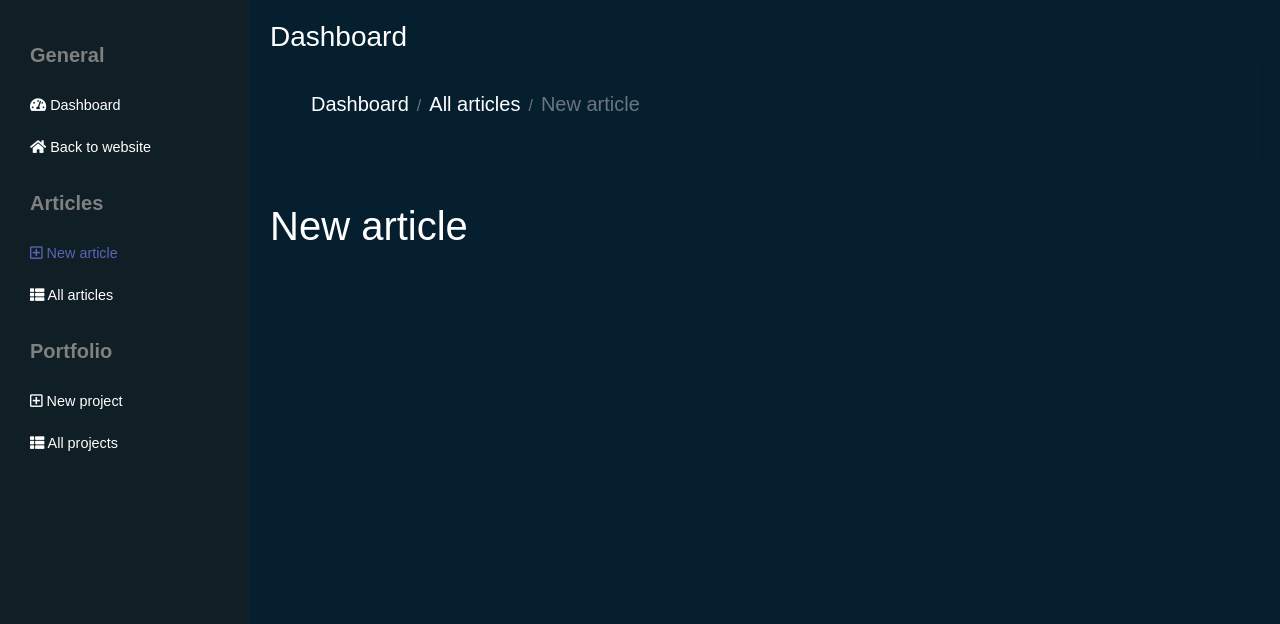
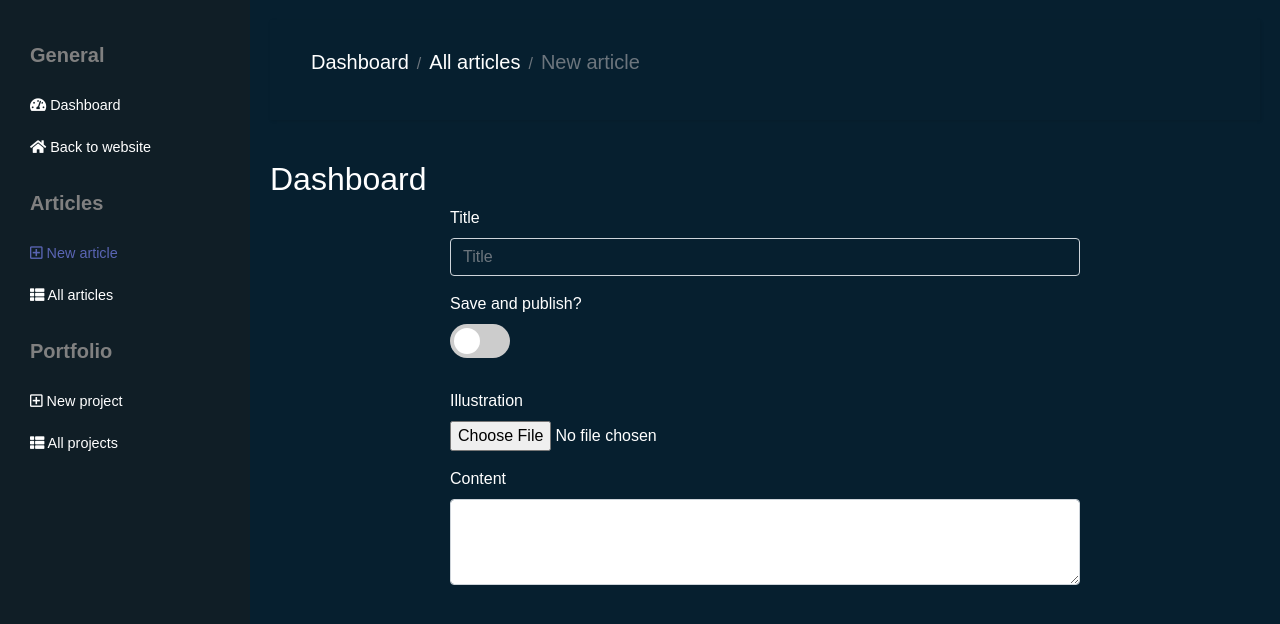
Before and after one commit to Drillan767/siteweb4-front, a Vue app: page /admin/article/new in a window 1280 px wide. Shown: the top 624 px of the page. Built offline with nearby package versions, Linux system fonts and the light colour scheme; no server answers.

Commit message:
Started the "new article" form Added a markdown-based wywiwyg Some fixes

```diff
--- a/package.json
+++ b/package.json
@@ -18,6 +18,7 @@
     "jquery": "^3.3.1",
     "npm": "^6.4.1",
     "popper.js": "^1.14.4",
+    "stackedit-js": "^1.0.7",
     "vue": "^2.5.2",
     "vue-axios": "^2.1.3",
     "vue-i18n": "^8.1.0",
--- /dev/null
+++ b/src/assets/partials/_article_new.scss
@@ -0,0 +1,55 @@
+.switch {
+  position: relative;
+  display: inline-block;
+  width: 60px;
+  height: 34px;
+}
+
+.switch input {display:none;}
+
+.slider {
+  position: absolute;
+  cursor: pointer;
+  top: 0;
+  left: 0;
+  right: 0;
+  bottom: 0;
+  background-color: #ccc;
+  -webkit-transition: .4s;
+  transition: .4s;
+}
+
+.slider:before {
+  position: absolute;
+  content: "";
+  height: 26px;
+  width: 26px;
+  left: 4px;
+  bottom: 4px;
+  background-color: white;
+  -webkit-transition: .4s;
+  transition: .4s;
+}
+
+input:checked + .slider {
+  background-color: #2196F3;
+}
+
+input:focus + .slider {
+  box-shadow: 0 0 1px #2196F3;
+}
+
+input:checked + .slider:before {
+  -webkit-transform: translateX(26px);
+  -ms-transform: translateX(26px);
+  transform: translateX(26px);
+}
+
+/* Rounded sliders */
+.slider.round {
+  border-radius: 34px;
+}
+
+.slider.round:before {
+  border-radius: 50%;
+}
--- a/src/assets/partials/_variables.scss
+++ b/src/assets/partials/_variables.scss
@@ -16,4 +16,15 @@ body {
   }
 }
 
+input[type="email"], input[type="text"] {
+  &.form-control {
+    background: none;
+    color: #fff;
+  }
+}
+
+input[type="file"].form-control-file {
+  color: #fff;
+}
+
 $night: #061F2F;
--- a/src/assets/style.scss
+++ b/src/assets/style.scss
@@ -3,3 +3,4 @@
 @import "partials/variables";
 @import "partials/login";
 @import "partials/admin_layout";
+@import "partials/article_new";
--- a/src/components/admin/AdminLayout.vue
+++ b/src/components/admin/AdminLayout.vue
@@ -62,8 +62,6 @@
 
     <div id="content">
 
-      <h3>{{ pageTitle }}</h3>
-
       <nav class="navbar navbar-expand-lg">
         <div class="container-fluid">
 
@@ -75,7 +73,12 @@
 
           <nav aria-label="breadcrumb">
             <ol class="breadcrumb">
-              <li class="breadcrumb-item" v-for="(element, index) in this.$route.meta.breadcrumb" :key="index" :class="[index === last ? 'active' : '']">
+              <li
+                class="breadcrumb-item"
+                v-for="(element, index) in this.$route.meta.breadcrumb"
+                :key="index"
+                :class="[index === last ? 'active' : '']"
+              >
                 <router-link v-if="index !== last" :to="{name: element}">{{ element }}</router-link>
                 <a v-else>{{ element }}</a>
               </li>
@@ -84,6 +87,8 @@
 
         </div>
       </nav>
+
+      <h2>{{ pageTitle }}</h2>
 
       <router-view></router-view>
     </div>
@@ -101,14 +106,14 @@ export default {
     }
   },
 
-  beforeCreate () {
+  /* beforeCreate () {
     this.$axios.get('/logged_in')
       .then(response => {
         if (!response.data) {
           this.$router.replace({name: 'login', params: {error: 'not_logged'}})
         }
       })
-  },
+  }, */
 
   watch: {
     $route (to, from) {
--- a/src/components/admin/articles/ArticleNew.vue
+++ b/src/components/admin/articles/ArticleNew.vue
@@ -1,3 +1,66 @@
 <template>
-  <h1>New article</h1>
+  <div class="col-md-8 offset-md-2">
+    <form @submit.prevent="submit">
+
+      <div class="form-group">
+        <label for="article_title">Title</label>
+        <input type="text" class="form-control" id="article_title" aria-describedby="emailHelp" placeholder="Title">
+      </div>
+
+      <div class="form-group">
+        <label for="article_draft">Save and publish?</label><br />
+        <label class="switch">
+          <input type="checkbox" id="article_draft">
+          <span class="slider round"></span>
+        </label>
+      </div>
+
+      <div class="form-group">
+        <label for="illustration">Illustration</label>
+        <input type="file" class="form-control-file" id="illustration">
+      </div>
+
+      <div class="form-group">
+        <label for="content">Content</label>
+        <textarea class="form-control" @focus="stackedit" id="article_content" rows="3"></textarea>
+      </div>
+    </form>
+  </div>
 </template>
+
+<script>
+export default {
+  data () {
+    return {
+      post: {
+
+      },
+      error: []
+    }
+  },
+
+  methods: {
+    submit () {
+      /* this.$axios.post('/post', )
+        .then(response => {
+          if (response.status === 200) {
+            this.$router.replace({ name: 'admin' })
+          }
+        }) */
+    },
+
+    stackedit () {
+      const el = document.querySelector('textarea')
+      const stackedit = new this.$stackedit()
+
+      stackedit.openFile({
+        content: el.value
+      })
+
+      stackedit.on('fileChange', (file) => {
+        el.value = file.content.text
+      })
+    }
+  }
+}
+</script>
--- a/src/components/auth/Login.vue
+++ b/src/components/auth/Login.vue
@@ -7,11 +7,6 @@
       <input type="email" v-model="email" id="inputEmail" class="form-control" placeholder="Email address" required autofocus>
       <label for="inputPassword" class="sr-only">Password</label>
       <input type="password" v-model="password" id="inputPassword" class="form-control" placeholder="Password" required>
-      <div class="checkbox mb-3">
-        <label>
-          <input type="checkbox" value="remember-me" v-model="remember_me"> Remember me
-        </label>
-      </div>
       <button type="submit" class="btn btn-lg btn-block btn-outline-primary">Login</button>
     </form>
   </div>
--- a/src/main.js
+++ b/src/main.js
@@ -8,6 +8,7 @@ import AxiosConfig from './settings/client'
 import i18n from './locale/i18n'
 import router from './router'
 import jQuery from 'jquery/dist/jquery.slim.min'
+import StackEdit from 'stackedit-js'
 import 'bootstrap'
 import './assets/style.scss'
 
@@ -17,6 +18,7 @@ window.JQuery = jQuery
 Vue.prototype.$axios = Axios.create(AxiosConfig)
 Vue.config.productionTip = false
 Vue.use(VueAxios, Axios)
+Object.defineProperty(Vue.prototype, '$stackedit', { value: StackEdit })
 
 /* eslint-disable no-new */
 new Vue({
--- a/src/router/index.js
+++ b/src/router/index.js
@@ -93,7 +93,7 @@ export default new Router({
           path: 'article/new',
           component: ArticleNew,
           meta: {
-            title: 'All articles',
+            title: 'New article',
             breadcrumb: [
               'Dashboard',
               'All articles',
```
Also changed, not shown: 1 other file (tests, documents, lock files or other folders).
